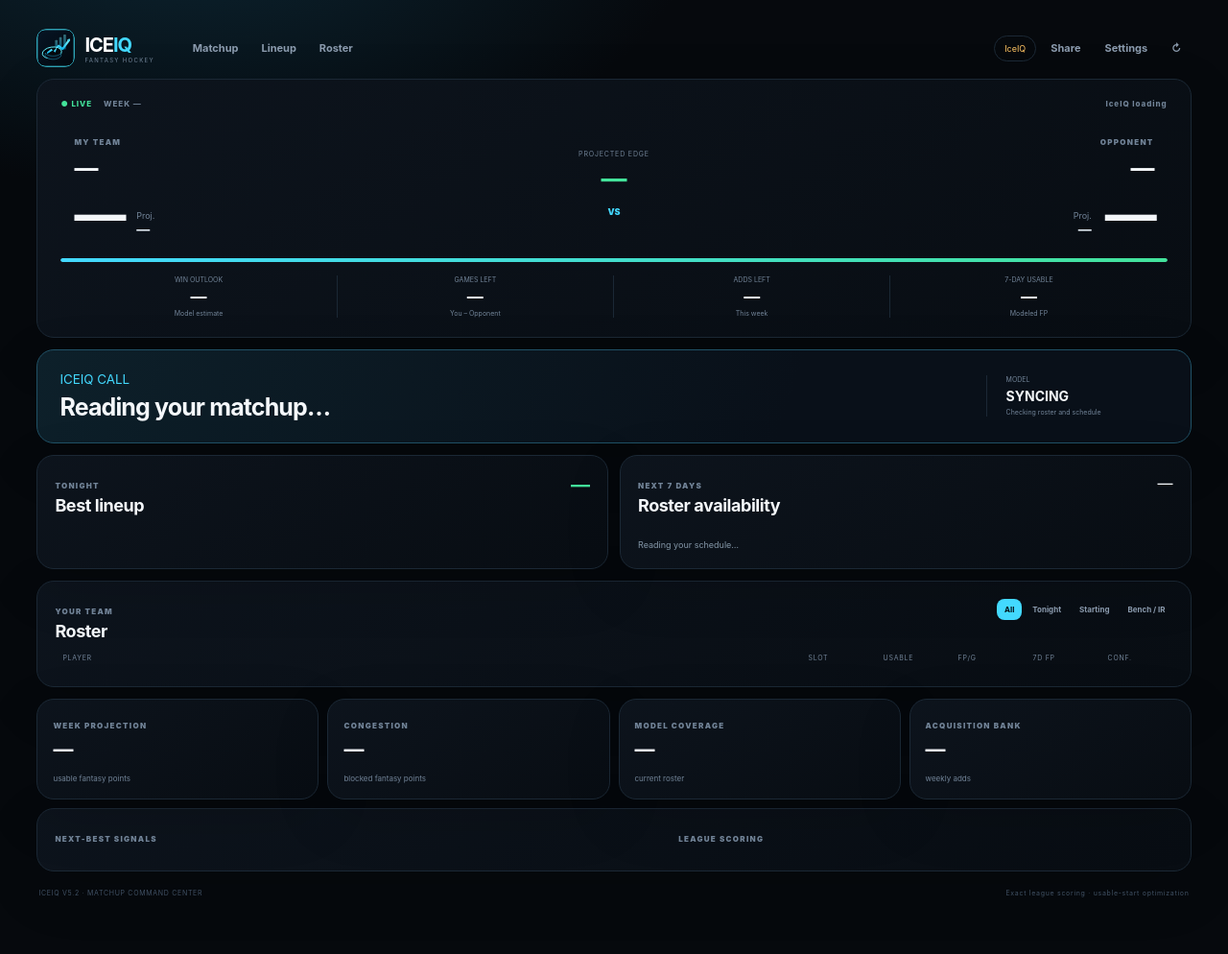
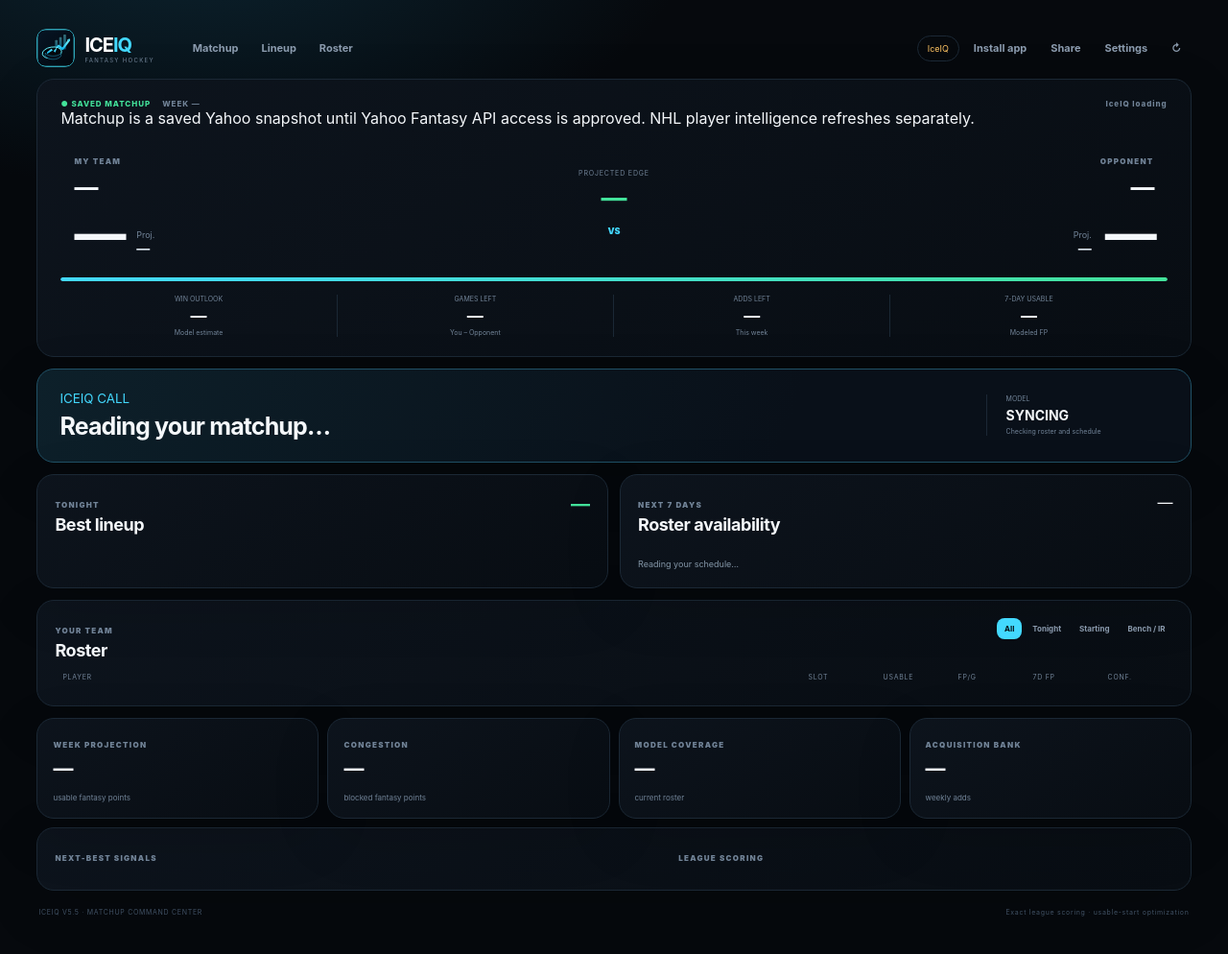
Before and after one commit to captain134/fantasy-hockey-command-center, a website: page public/index.html in a window 1280 px wide. Shown: the whole page at 96% size. Drawn offline with Linux system fonts and the light colour scheme; no server answers.

Commit message:
V5.5 add visible install action and accurate data source banner

```diff
--- a/public/index.html
+++ b/public/index.html
@@ -1,8 +1,8 @@
 <!doctype html><html><head><meta charset="utf-8"><meta name="viewport" content="width=device-width,initial-scale=1,viewport-fit=cover"><meta name="theme-color" content="#06090d"><title>IceIQ · Fantasy Hockey</title><link rel="manifest" href="/manifest.webmanifest"><link rel="icon" href="/iceiq-icon.svg"><link rel="stylesheet" href="/style.css"></head><body>
-<main class="shell"><header><a class="brand" href="/"><img src="/iceiq-icon.svg"><div><strong>ICE<span>IQ</span></strong><small>FANTASY HOCKEY</small></div></a><nav><button data-jump="matchup">Matchup</button><button data-jump="lineup">Lineup</button><button data-jump="roster">Roster</button></nav><div class="tools"><span id="source" class="source">IceIQ</span><button id="share">Share</button><button id="settings">Settings</button><button id="refresh" aria-label="Refresh">↻</button></div></header>
+<main class="shell"><header><a class="brand" href="/"><img src="/iceiq-icon.svg"><div><strong>ICE<span>IQ</span></strong><small>FANTASY HOCKEY</small></div></a><nav><button data-jump="matchup">Matchup</button><button data-jump="lineup">Lineup</button><button data-jump="roster">Roster</button></nav><div class="tools"><span id="source" class="source">IceIQ</span><button id="installApp" class="installButton">Install app</button><button id="share">Share</button><button id="settings">Settings</button><button id="refresh" aria-label="Refresh">↻</button></div></header>
 <div id="readonly" class="readonly" hidden>Shared view <button id="clone">Use this dashboard</button></div>
-<section id="matchup" class="hero card"><div class="eyebrow"><span class="live">● LIVE</span><span>WEEK <b id="weekNum">—</b></span><span id="quality">IceIQ loading</span></div>
-<div class="matchrow"><div class="team"><small>MY TEAM</small><h1 id="myTeam">—</h1><div><b id="myScore" class="bigscore">—</b><span class="projection">Proj. <strong id="myProj">—</strong></span></div></div><div class="versus"><small>PROJECTED EDGE</small><strong id="edgeVal">—</strong><span>VS</span></div><div class="team opponent"><small>OPPONENT</small><h1 id="opp">—</h1><div><span class="projection">Proj. <strong id="oppProj">—</strong></span><b id="oppScore" class="bigscore">—</b></div></div></div>
+<section id="matchup" class="hero card"><div class="eyebrow"><span class="live" id="matchSource">● SAVED MATCHUP</span><span>WEEK <b id="weekNum">—</b></span><span id="quality">IceIQ loading</span></div>
+<div class="dataNotice" id="dataNotice">Matchup is a saved Yahoo snapshot until Yahoo Fantasy API access is approved. NHL player intelligence refreshes separately.</div><div class="matchrow"><div class="team"><small>MY TEAM</small><h1 id="myTeam">—</h1><div><b id="myScore" class="bigscore">—</b><span class="projection">Proj. <strong id="myProj">—</strong></span></div></div><div class="versus"><small>PROJECTED EDGE</small><strong id="edgeVal">—</strong><span>VS</span></div><div class="team opponent"><small>OPPONENT</small><h1 id="opp">—</h1><div><span class="projection">Proj. <strong id="oppProj">—</strong></span><b id="oppScore" class="bigscore">—</b></div></div></div>
 <div class="meter"><i id="projbar"></i></div><div class="metrics"><div><small>WIN OUTLOOK</small><b id="winProb">—</b><span id="probNote">Model estimate</span></div><div><small>GAMES LEFT</small><b id="games">—</b><span>You – Opponent</span></div><div><small>ADDS LEFT</small><b id="adds">—</b><span>This week</span></div><div><small>7-DAY USABLE</small><b id="usableFP">—</b><span>Modeled FP</span></div></div></section>
 <section id="actions" class="recommend card"><div><small class="accent">ICEIQ CALL</small><div id="bestMove"><h2>Reading your matchup…</h2></div></div><div class="callside"><small>MODEL</small><b id="modelState">SYNCING</b><span id="modelNote">Checking roster and schedule</span></div></section>
 <div class="grid2"><section id="lineup" class="card panel"><div class="panelhead"><div><small>TONIGHT</small><h2>Best lineup</h2></div><b id="tonightFP" class="green">—</b></div><div id="todayLineup" class="lineup"></div></section>
@@ -10,7 +10,7 @@
 <section id="roster" class="card panel roster"><div class="panelhead"><div><small>YOUR TEAM</small><h2>Roster</h2></div><div class="filters"><button class="active" data-filter="all">All</button><button data-filter="today">Tonight</button><button data-filter="active">Starting</button><button data-filter="bench">Bench / IR</button></div></div><div class="rosterhead"><span>PLAYER</span><span>SLOT</span><span>USABLE</span><span>FP/G</span><span>7D FP</span><span>CONF.</span></div><div id="rosterList"></div></section>
 <section id="insights" class="insights"><article class="card"><small>WEEK PROJECTION</small><b id="weekProjection">—</b><span>usable fantasy points</span></article><article class="card"><small>CONGESTION</small><b id="congestionLoss">—</b><span>blocked fantasy points</span></article><article class="card"><small>MODEL COVERAGE</small><b id="coverageBig">—</b><span id="coverageNote">current roster</span></article><article class="card"><small>ACQUISITION BANK</small><b id="addBank">—</b><span id="addAdvice">weekly adds</span></article></section>
 <section class="card panel details"><div><small>NEXT-BEST SIGNALS</small><div id="moveQueue"></div></div><div><small>LEAGUE SCORING</small><div id="weights" class="weights"></div></div></section>
-<footer>ICEIQ V5.2 · MATCHUP COMMAND CENTER <span>Exact league scoring · usable-start optimization</span></footer></main>
+<footer>ICEIQ V5.5 · MATCHUP COMMAND CENTER <span>Exact league scoring · usable-start optimization</span></footer></main>
 <dialog id="playerDialog"><button class="x" onclick="this.closest('dialog').close()">×</button><div id="playerBody"></div></dialog>
 <dialog id="settingsDialog"><button class="x" onclick="this.closest('dialog').close()">×</button><small>ICEIQ</small><h2>Settings</h2><div id="settingsBody"></div></dialog>
 <dialog id="shareDialog"><button class="x" onclick="this.closest('dialog').close()">×</button><small>POOL HUB</small><h2>Share matchup</h2><div id="shareResult"><button id="createShare" class="primary">Create secure link</button></div></dialog>
```
